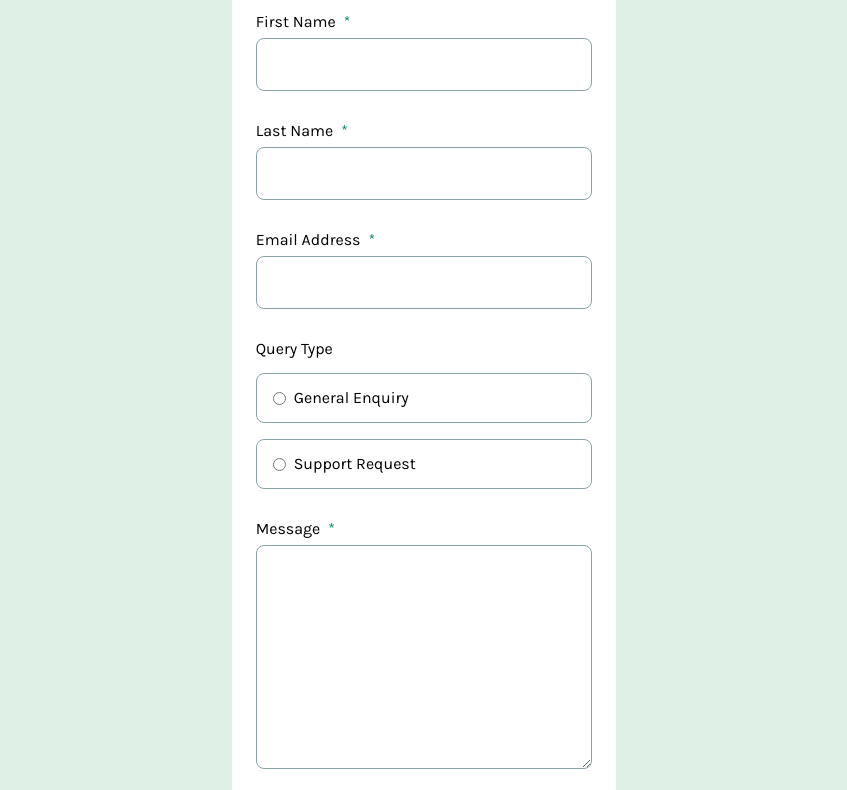
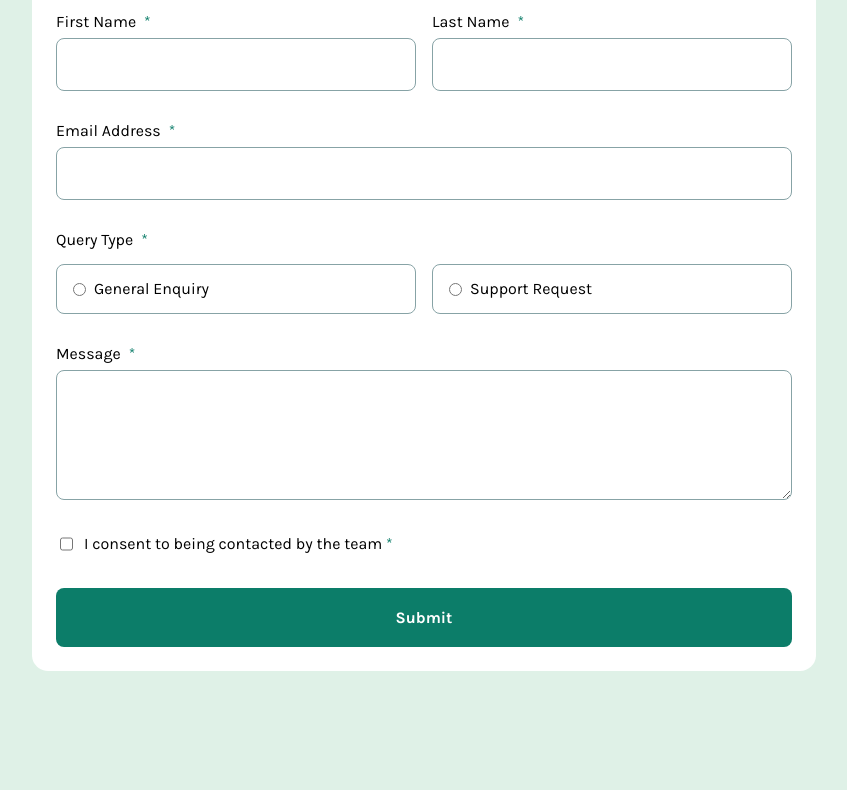
Before and after one commit to eu-erickfernandes/fem-contact-form-main, a plain HTML site: page index.html in a window 1280 px wide. Shown: the part 106-896 px from the top of the page, without its empty margins (216-1063 px from the left). After the commit the page ends 809 px from the top, so only its background shows below. Drawn offline with Linux system fonts and the light colour scheme.

Commit message:
Adding responsive settings

```diff
--- /dev/null
+++ b/assets/css/colors.css
@@ -0,0 +1,11 @@
+:root{
+    --clr-green-200: hsl(148, 38%, 91%);
+    --clr-green-600: hsl(169, 82%, 27%);
+
+    --clr-red: hsl(0, 66%, 54%);
+
+    --clr-gray-500: hsl(186, 15%, 59%);
+    --clr-gray-900: hsl(187, 24%, 22%);
+
+    --clr-white: hsl(0, 0%, 100%);
+}
--- a/assets/css/style.css
+++ b/assets/css/form.css
@@ -1,34 +1,3 @@
-/* Typography Settings */
-@import url(https://fonts.googleapis.com/css?family=Karla:200,300,regular,500,600,700,800,200italic,300italic,italic,500italic,600italic,700italic,800italic);
-
-body,
-body *{
-    font-family: 'Karla', system-ui, sans-serif;
-}
-
-
-/* Colors Custom Properties */
-:root{
-    --clr-green-200: hsl(148, 38%, 91%);
-    --clr-green-600: hsl(169, 82%, 27%);
-
-    --clr-red: hsl(0, 66%, 54%);
-
-    --clr-gray-500: hsl(186, 15%, 59%);
-    --clr-gray-900: hsl(187, 24%, 22%);
-
-    --clr-white: hsl(0, 0%, 100%);
-}
-
-/* Layout */
-body{
-    background-color: var(--clr-green-200);
-    display: flex;
-    justify-content: center;
-    padding-block: 2rem;
-    padding-inline: 1rem;
-}
-
 form{
     --form-gap: 2rem;
 
@@ -37,11 +6,14 @@ form{
     display: flex;
     flex-direction: column;
     gap: var(--form-gap);
+    max-width: 46rem;
     padding: 1.5rem;
+    width: 100%;
 }
 
-.group{
+.form-group{
     display: flex;
+    flex-basis: 100%;
     flex-direction: column;
     gap: .5rem;
 
@@ -55,13 +27,7 @@ form{
     }
 }
 
-h1{
-    color: var(--clr-gray-900);
-    font-size: 2rem;
-    font-weight: 700;
-}
-
-label{
+label, legend{
     align-items: center;
     display: flex;
     gap: .5rem;
@@ -74,17 +40,25 @@ label{
     padding: 1rem;
 }
 
-fieldset.group{
+fieldset.form-group{
     gap: 1rem;
 
     legend{
         margin-bottom: 1rem;
     }
 
+    &:has(input:required) > legend{
+        &::after{
+            content: "*";
+            color: var(--clr-green-600);
+        }
+    }
+
 
     label{
         border: 1px solid var(--clr-gray-500);
         border-radius: .5rem;
+        flex-basis: 100%;
         padding: 1rem;
 
         input[type="radio"]{
@@ -93,7 +67,7 @@ fieldset.group{
     }
 }
 
-.consent-group{
+.consent-form-group{
     flex-direction: row;
 
     label{
@@ -115,3 +89,15 @@ fieldset.group{
     font-weight: 700;
     padding-block: 1.25rem;
 }
+
+/* Responsive settings */
+@media screen and (width >= 600px) {
+    .form-group.row{
+        flex-direction: row;
+        gap: 1rem;
+    }
+
+    textarea{
+        height: 6rem;
+    }
+}
--- /dev/null
+++ b/assets/css/layout.css
@@ -0,0 +1,16 @@
+body{
+    background-color: var(--clr-green-200);
+    box-sizing: border-box;
+    display: flex;
+    justify-content: center;
+    min-height: 100dvh;
+    padding-block: 2rem;
+    padding-inline: 1rem;
+}
+
+/* Responsive settings */
+@media screen and (width >= 600px) {
+    body{
+        align-items: center;
+    }
+}
--- a/assets/css/reset.css
+++ b/assets/css/reset.css
@@ -13,7 +13,7 @@ dl, dt, dd, ol, ul, li,
 fieldset, form, label, legend,
 table, caption, tbody, tfoot, thead, tr, th, td,
 article, aside, canvas, details, embed,
-figure, figcaption, footer, header, hgroup,
+figure, figcaption, footer, header, hform-group,
 menu, nav, output, ruby, section, summary,
 time, mark, audio, video {
 	margin: 0;
@@ -25,7 +25,7 @@ time, mark, audio, video {
 }
 /* HTML5 display-role reset for older browsers */
 article, aside, details, figcaption, figure,
-footer, header, hgroup, menu, nav, section {
+footer, header, hform-group, menu, nav, section {
 	display: block;
 }
 body {
--- /dev/null
+++ b/assets/css/typography.css
@@ -0,0 +1,12 @@
+@import url(https://fonts.googleapis.com/css?family=Karla:200,300,regular,500,600,700,800,200italic,300italic,italic,500italic,600italic,700italic,800italic);
+
+body,
+body *{
+    font-family: 'Karla', system-ui, sans-serif;
+}
+
+h1{
+    color: var(--clr-gray-900);
+    font-size: 2rem;
+    font-weight: 700;
+}
--- a/index.html
+++ b/index.html
@@ -9,18 +9,22 @@
     <title>Frontend Mentor | Contact form</title>
 
     <link rel="stylesheet" href="assets/css/reset.css">
-    <link rel="stylesheet" href="assets/css/style.css">
+    <link rel="stylesheet" href="assets/css/typography.css">
+    <link rel="stylesheet" href="assets/css/colors.css">
+    <link rel="stylesheet" href="assets/css/layout.css">
+    <link rel="stylesheet" href="assets/css/form.css">
   </head>
 
   <body>
     <form>
       <h1>Contact Us</h1>
 
-      <div class="group row">
-        <div class="group">
+      <div class="form-group row">
+        <div class="form-group">
           <label for="first-name">First Name</label>
 
           <input
+            autocomplete="off"
             class="input"
             id="first-name"
             name="first-name"
@@ -29,7 +33,7 @@
           >
         </div>
 
-        <div class="group">
+        <div class="form-group">
           <label for="last-name">Last Name</label>
 
           <input
@@ -42,10 +46,11 @@
         </div>
       </div>
 
-      <div class="group">
+      <div class="form-group">
         <label for="email">Email Address</label>
 
         <input
+          autocomplete="off"
           class="input"
           id="email"
           name="email"
@@ -54,7 +59,7 @@
         >
       </div>
 
-      <fieldset class="group">
+      <fieldset class="form-group row">
         <legend>Query Type</legend>
 
           <label for="query-type-general">
@@ -79,7 +84,7 @@
           </label>
       </fieldset>
 
-      <div class="group">
+      <div class="form-group">
         <label for="message">Message</label>
 
         <textarea
@@ -92,7 +97,7 @@
         ></textarea>
       </div>
 
-      <div class="group consent-group">
+      <div class="form-group consent-form-group">
         <input
           id="consent-checkbox"
           required
```
